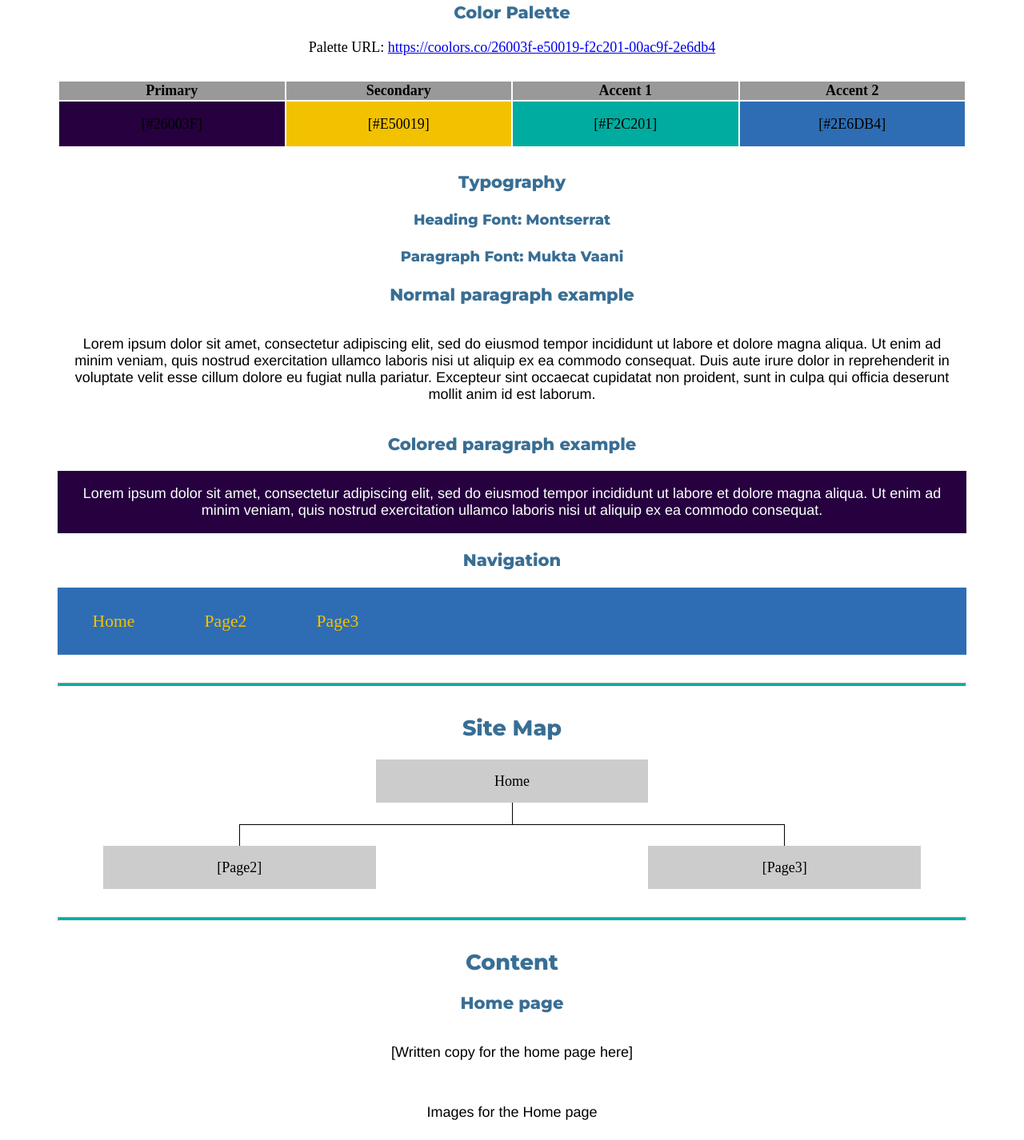
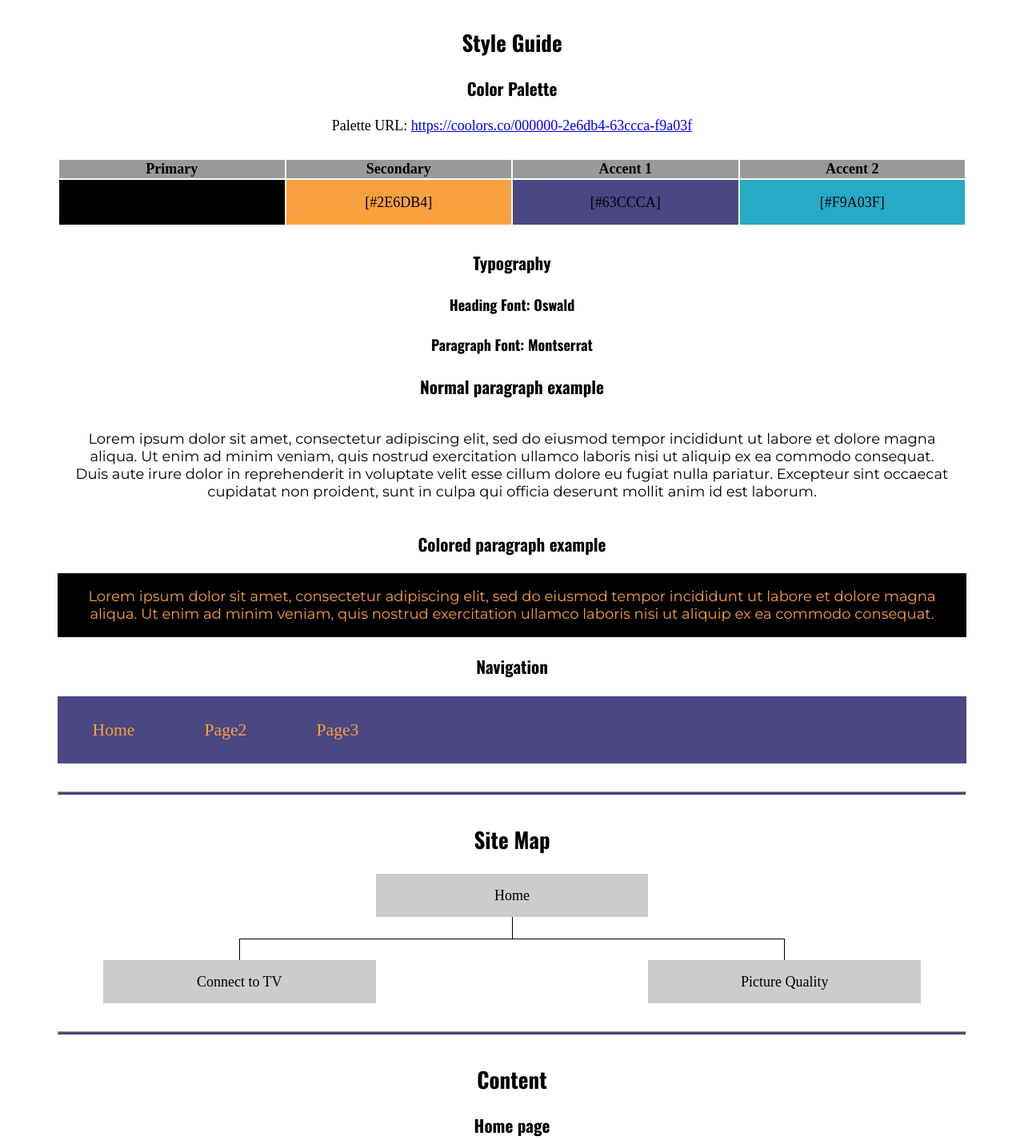
Before and after one commit to mbencomo2/wdd130, a plain HTML site: page displaystation/site-plan.html in a window 1280 px wide. Shown: the part 1298-2724 px from the top of the page at 80% size. Drawn offline with nearby package versions, Linux system fonts and the light colour scheme; a web font is replaced by a local one.

Commit message:
Update for this week's assignments

```diff
--- a/displaystation/site-plan.html
+++ b/displaystation/site-plan.html
@@ -52,13 +52,13 @@
       <!--  The colors you choose for a website are one of the most important decisions you will make. Follow the instructions on the activity in iLearn then return and replace the color codes below with the hex color codes (the 6 digit numbers that show at the bottom of each color) for the colors you have chosen below.  You should have at least 2 colors but do not have to fill in all 4 if you do not need them.  -->
 
       <!-- Copy and paste the URL to your finished palette below Make sure to paste it into both spots -->
-      Palette URL: <a href="https://coolors.co/26003f-e50019-f2c201-00ac9f-2e6db4" target="_blank">https://coolors.co/26003f-e50019-f2c201-00ac9f-2e6db4</a>
+      Palette URL: <a href="https://coolors.co/000000-2e6db4-63ccca-f9a03f" target="_blank">https://coolors.co/000000-2e6db4-63ccca-f9a03f</a>
 
 
       <table class="colors">
         <tr><th>Primary</th><th>Secondary</th><th>Accent 1</th><th>Accent 2</th></tr>
         <!-- Replace the numbers in the boxes below with your hex color codes. Then switch to the site-plan.css file and change your colors there as well. -->
-        <tr><td class="primary">[#26003F]</td><td class="secondary">[#E50019]</td><td class="accent1">[#F2C201]</td><td class="accent2">[#2E6DB4]</td></tr>
+        <tr><td class="primary">[#000000]</td><td class="secondary">[#2E6DB4]</td><td class="accent1">[#63CCCA]</td><td class="accent2">[#F9A03F]</td></tr>
       </table>
 
       <!-- ------------------------Step 9------------------------------ -->
@@ -69,10 +69,10 @@
       <!-- Choose a font for your paragraphs (body copy) and headlines. What font(s) have you chosen? Why did you choose what you did?  Make sure to review the list of web safe fonts at W3Schools.org as a starting point.  Think also about which of your colors above you might use for background and font colors. -->
 
       <h4>
-        Heading Font: Montserrat  <!-- change this -->
+        Heading Font: Oswald  <!-- change this -->
       </h4>
       <h4>
-        Paragraph Font: Mukta Vaani  <!-- change this -->
+        Paragraph Font: Montserrat  <!-- change this -->
       </h4>
       <h3>
         Normal paragraph example
@@ -107,10 +107,10 @@
           Home
         </div>
         <div class="sm-page2">
-          [Page2] <!-- change this -->
+          Connect to TV <!-- change this -->
         </div>
         <div class="sm-page3">
-          [Page3]  <!-- change this -->
+          Picture Quality  <!-- change this -->
         </div>
 
         <div class="top">
@@ -132,23 +132,29 @@
       </h2>
       <h3>Home page</h3>
       <p>
-        [Written copy for the home page here]
+        Will include a short introduction to the website, what it contains and how to navigate.  Will utilize
+        a card based layout for a mobile friendly layout, and contains quick links to other parts of the site for quick access.
       </p>
       <p>Images for the Home page</p>
         <img src="#" alt="image for homepage">
         <img src="#" alt="image for homepage">
 
-      <h3>[Page 2]</h3>
+      <h3>Connect a TV</h3>
       <p>
-        [Written copy for the Page 2 here]
+        This page will contain details of how to determine what kind of display the visitor has, and based on that make an informed
+        decision about what the best connectors or adapters fit their needs. This page will include helpful photos to help aid in
+        discovering the available connection types.
       </p>
       <p>Images for the Page 2</p>
         <img src="#" alt="image for page">
         <img src="#" alt="image for page">
 
-      <h3>[Page 3]</h3>
+      <h3>Picture Quality</h3>
       <p>
-        [Written copy for the Page 3 here]
+        This page is all about optimizing the picture quality for your chosen method of connection. From how to pick better cables for
+        signal integrity, to choosing the best settings on your tv to produce the most pleasing image. Pictures and diagrams will be
+        provided for reference, with two options: 1) Original Experience 2) Enhanced Quality.  Links to other sites with more detailed
+        explanations will also be provided.
       </p>
       <p>Images for the Page 3</p>
         <img src="#" alt="image for page3">
--- a/displaystation/styles/site-plan.css
+++ b/displaystation/styles/site-plan.css
@@ -1,29 +1,29 @@
 /* if you are using any Google fonts change the font names below to your fonts.
 Any spaces in your font name should be replaced with a +.
 Fonts are separated by a | */
-@import url('https://fonts.googleapis.com/css2?family=Hind+Madurai&family=Montserrat:wght@800&family=Mukta+Vaani&display=swap');
+@import url('https://fonts.googleapis.com/css2?family=Oswald:wght@700&family=Montserrat:wght@400&display=swap');
 
 :root {
   /* change the values below to your colors from your palette */
-  --primary-color: #26003F   ;
-  --secondary-color: #F2C201 ;
-  --accent1-color: #00AC9F;
-  --accent2-color: #2E6DB4;
+  --primary-color: #000000   ;
+  --secondary-color: #F9A03F   ;
+  --accent1-color: #4A4782 ;
+  --accent2-color: #25AAC8   ;
 
   /* change the values below to your chosen font(s) */
-  --heading-font: "Montserrat";
-  --paragraph-font: 'Hind Madurai', Helvetica, sans-serif;
+  --heading-font: "Oswald";
+  --paragraph-font: 'Montserrat', Helvetica, sans-serif;
 
   /* these colors below should be chosen from among your palette colors above */
-  --headline-color-on-white: #396E94;  /* headlines on a white background */
-  --headline-color-on-color: white; /* headlines on a colored background */
-  --paragraph-color-on-white: #396E94; /* paragraph text on a white background */
-  --paragraph-color-on-color: white; /* paragraph text on a colored background */
+  --headline-color-on-white: var(--primary-color);  /* headlines on a white background */
+  --headline-color-on-color: var(--accent2-color); /* headlines on a colored background */
+  --paragraph-color-on-white: var(--accent1-color); /* paragraph text on a white background */
+  --paragraph-color-on-color: var(--secondary-color); /* paragraph text on a colored background */
   --paragraph-background-color: var(--primary-color)  ;
   --nav-link-color: var(--secondary-color);
-  --nav-background-color: var(--accent2-color);
-  --nav-hover-link-color: white;
-  --nav-hover-background-color: var(--primary-color);
+  --nav-background-color: var(--primary-color);
+  --nav-hover-link-color: var(--secondary-color);
+  --nav-hover-background-color: var(--accent2-color);
 }
 
 
@@ -100,7 +100,7 @@ p.colored {
 }
 
 nav {
-  background-color: var(--nav-background-color);
+  background-color: var(--accent1-color);
   line-height: 3em;
   text-align: center;
   font-size: 1.2em;
```
Also changed, not shown: wwr/index.html (+2 -2 lines), wwr/site-plan-rafting.html (+4 -2 lines).
